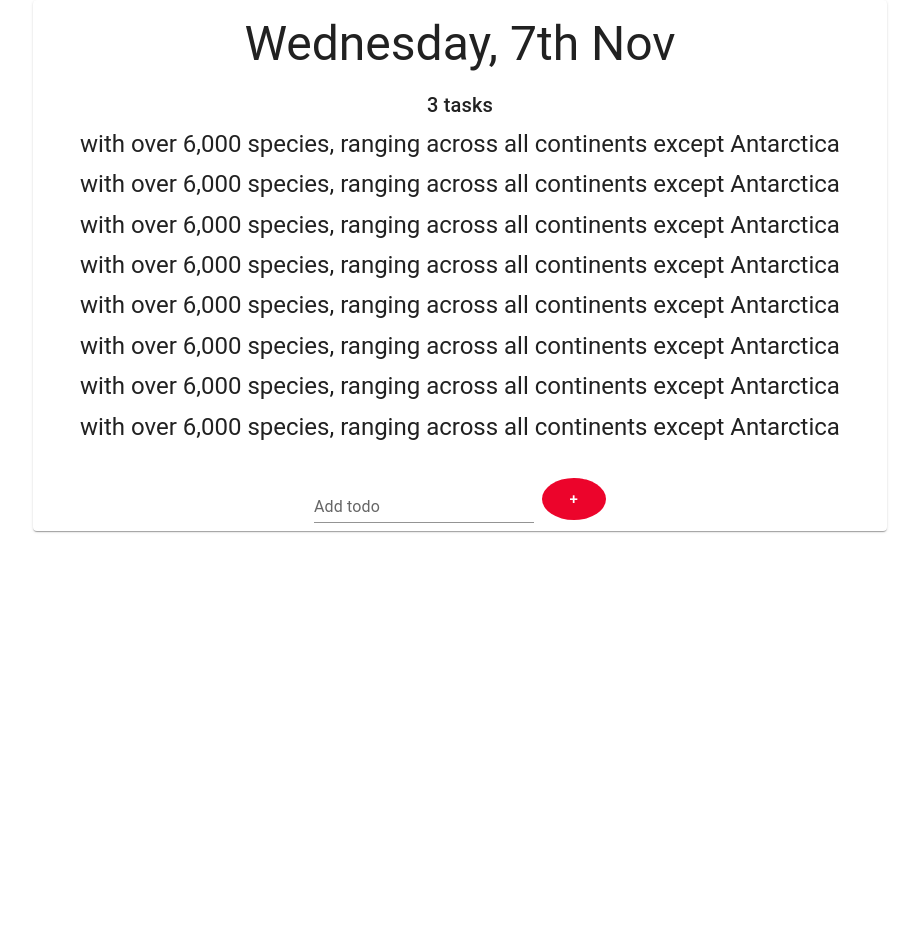
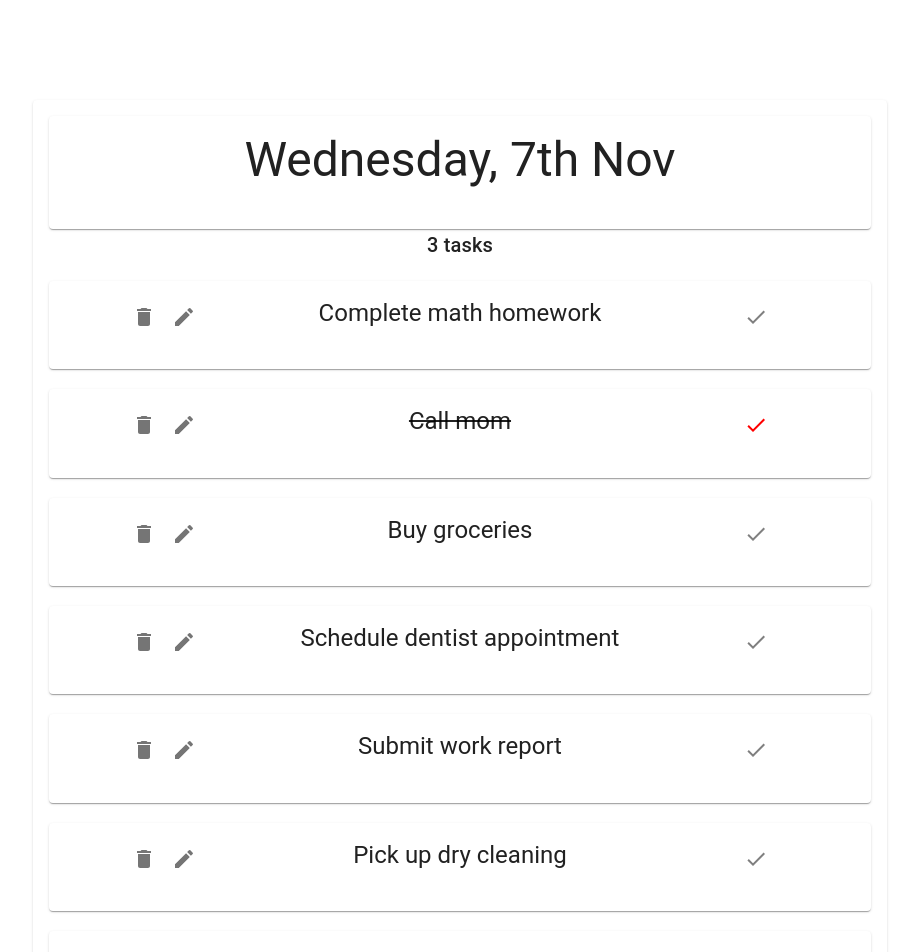
Before and after one commit to Dilaxn/OrelIT, a React (Create React App) app in the folder todo_client/: page / in a window 1280 px wide. Shown: the top 952 px of the page, without its empty margins (180-1099 px from the left). Before the commit the page ends 800 px from the top, so only its background shows below. Built offline with nearby package versions, Linux system fonts and the light colour scheme.

Commit message:
new task add , task delete, task get and update done for frontend level have to check and start to build backend

```diff
--- a/todo_client/package.json
+++ b/todo_client/package.json
@@ -38,7 +38,9 @@
   },
   "devDependencies": {
     "@material-ui/core": "^4.12.4",
+    "@material-ui/icons": "^4.11.3",
     "@material-ui/styles": "^4.11.5",
-    "@mui/material": "^5.11.14"
+    "@mui/material": "^5.11.14",
+    "prettier": "^2.8.7"
   }
 }
--- /dev/null
+++ b/todo_client/src/Atoms/TaskCard.js
@@ -0,0 +1,98 @@
+import * as React from 'react';
+import Card from '@mui/material/Card';
+import CardActions from '@mui/material/CardActions';
+import CardContent from '@mui/material/CardContent';
+import CardMedia from '@mui/material/CardMedia';
+import Button from '@mui/material/Button';
+import Typography from '@mui/material/Typography';
+import {Checkbox, FormControl, FormHelperText, Grid, Input, InputLabel} from "@material-ui/core";
+import {useEffect, useState} from "react";
+import IconButton from '@mui/material/IconButton';
+import CheckIcon from '@mui/icons-material/Check';
+import DeleteIcon from "@material-ui/icons/Delete";
+import EditIcon from '@mui/icons-material/Edit';
+
+
+export default function TaskCard(props) {
+
+    useEffect(() => {
+       setCompleted(props.completed)
+    }, []);
+const done = props.completed
+    const [editIndex, setEditIndex] = useState(-1);
+    const [completed, setCompleted] = useState(props.completed);
+
+    function handleEditClick() {
+        console.log("Edit clicked for task: ", props.task);
+        console.log("Task card clicked!", props.index);
+        setEditIndex(props.index);
+    }
+
+    function editFinished() {
+        console.log("Edit clicked for task: ", props.task);
+        console.log("Task card clicked!", props.index);
+        setEditIndex(-1);
+    }
+
+    function handleComplete() {
+        console.log("Edit clicked for task: ", props.task);
+        console.log("Task card clicked!", props.index);
+        setCompleted(!completed);
+    }
+
+    function handleChange(event) {
+
+        // console.log("selected event : ", event.target.value);
+    }
+
+    return (
+        <Card style={{marginTop:20}}>
+            <CardContent style={{textAlign:'center'}}>
+                {editIndex === props.index ? (
+                    <Grid container>
+
+                    <Grid item xs={9} style={{textAlign:'left'}}>
+                        <FormControl fullWidth>
+                            <InputLabel htmlFor="edit-task">Edit Task</InputLabel>
+                            <Input id="edit-task" defaultValue={props.task} />
+                            {/*<FormHelperText>Click outside the box to save changes</FormHelperText>*/}
+                        </FormControl>
+                    </Grid>
+                        <Grid item xs={3}>
+                            <Typography gutterBottom variant="h5" component="div" style={{textDecoration: completed ? 'line-through' : 'none'}}>
+                                <IconButton onClick={editFinished}>
+                                    <CheckIcon />
+                                </IconButton>
+                            </Typography>
+
+                        </Grid>
+                    </Grid>
+                    ) :(
+                <Grid container>
+                    <Grid item xs={3}>
+                        <IconButton onClick={props.onClick}>
+                            <DeleteIcon />
+                        </IconButton>
+                        <IconButton onClick={handleEditClick}>
+                            <EditIcon />
+                        </IconButton>
+                    </Grid>
+                    <Grid item xs={6}>
+                <Typography gutterBottom variant="h5" component="div" style={{textDecoration: completed ? 'line-through' : 'none'}}>
+                    {props.task}
+                </Typography>
+                    </Grid>
+                    <Grid item xs={3}>
+                        <Typography gutterBottom variant="h5" component="div" style={{textDecoration: done ? 'line-through' : 'none'}}>
+                            <IconButton onClick={handleComplete}>
+                                <CheckIcon style={{color:completed ? 'red' : 'grey'}}/>
+                            </IconButton>
+                        </Typography>
+
+                    </Grid>
+                </Grid>
+                    )}
+            </CardContent>
+        </Card>
+    );
+}
--- a/todo_client/src/Home.js
+++ b/todo_client/src/Home.js
@@ -7,57 +7,74 @@ import Button from '@mui/material/Button';
 import Typography from '@mui/material/Typography';
 import {FormControl, FormHelperText, Grid, InputLabel, TextField} from "@mui/material";
 import {Input} from "@mui/icons-material";
+import TaskCard from "./Atoms/TaskCard";
+import data from './MockData/tasks.json';
+import {useEffect, useState} from "react";
 
 export default function Home() {
+const [taskCollection,setTaskCollection] = useState(data)
+    const [newTask, setNewTask] = useState("");
+
+    // useEffect(() => {
+    //     setTaskCollection(data);
+    // }, []);
+
+    function handleClick(id) {
+        console.log("Task card clicked!", id);
+        const newTasks = taskCollection.tasks.filter((task) => task.id !== id);
+        setTaskCollection({ tasks: newTasks }); // update the task collection state
+        console.log(newTasks);
+    }
+    function handleClick2(index) {
+        console.log("Task card 222 clicked!", index);
+        const newTasks = [...taskCollection.tasks]; // create a new array copy
+        newTasks.splice(index, 1); // remove the task at the specified index
+        setTaskCollection({ tasks: newTasks }); // update the task collection state
+    }
+
+    // Function for handle new task
+    function handleAddTask() {
+        const newTaskObject = {
+            content: newTask,
+            completed: false
+        };
+        setTaskCollection(prevState => {
+            return { tasks: [...prevState.tasks, newTaskObject] };
+        });
+        setNewTask("");
+    }
+
     return (
         <Grid container>
         <Grid item xs={12} md={2} xl={3}/>
         <Grid item xs={12} md={8} xl={6}>
 
 
-        <Card sx={{ maxWidth: 1000 }}>
+        <Card sx={{ maxWidth: 1000 }} style={{marginTop:100, marginBottom:50}}>
 
             <CardContent style={{textAlign:'center'}}>
+                <Card >
+                <CardContent style={{textAlign:'center'}}>
                 <Typography gutterBottom variant="h3" component="div">
                     Wednesday, 7th Nov
                 </Typography>
+                    </CardContent>
+                </Card>
                 <Typography gutterBottom variant="h6" component="div">
                     3 tasks
                 </Typography>
-                <Typography gutterBottom variant="h5" component="div">
-                    with over 6,000
-                    species, ranging across all continents except Antarctica
-                </Typography>
-                <Typography gutterBottom variant="h5" component="div">
-                    with over 6,000
-                    species, ranging across all continents except Antarctica
-                </Typography><Typography gutterBottom variant="h5" component="div">
-                    with over 6,000
-                    species, ranging across all continents except Antarctica
-                </Typography>
-                <Typography gutterBottom variant="h5" component="div">
-                    with over 6,000
-                    species, ranging across all continents except Antarctica
-                </Typography><Typography gutterBottom variant="h5" component="div">
-                    with over 6,000
-                    species, ranging across all continents except Antarctica
-                </Typography>
-                <Typography gutterBottom variant="h5" component="div">
-                    with over 6,000
-                    species, ranging across all continents except Antarctica
-                </Typography><Typography gutterBottom variant="h5" component="div">
-                    with over 6,000
-                    species, ranging across all continents except Antarctica
-                </Typography>
-                <Typography gutterBottom variant="h5" component="div">
-                    with over 6,000
-                    species, ranging across all continents except Antarctica
-                </Typography>
+
+                {/*Here I map the all tasks with reusable component taskCard */}
+
+                {taskCollection &&  taskCollection.tasks.map((task, index) => (
+                    <TaskCard key={task.id} task={task.content} completed={task.completed}  onClick={() => handleClick(task.id)} onClick2={() => handleClick2(task.id)}/>
+                ))}
+
 
             </CardContent>
-            <CardActions style={{ justifyContent: 'center', alignItems: 'center' }}>
-                <TextField style={{ display: 'block' }} id="standard-basic" label="Add todo" variant="standard" />
-                <Button  style={{ display: 'block', borderRadius: '50%',border:1, borderWidth:1, backgroundColor:"#ec042b", color:"white" }} size="large" >+</Button>
+            <CardActions style={{ justifyContent: 'center', alignItems: 'center', padding:30 }}>
+                <TextField fullWidth style={{ display: 'block' }} id="standard-basic" label="Add todo" variant="standard" onChange={(event) => setNewTask(event.target.value)} />
+                <Button  style={{ display: 'block', borderRadius: '50%',border:1, borderWidth:1, backgroundColor:"#ec042b", color:"white" }} onClick={handleAddTask} size="large" >+</Button>
 
             </CardActions>
         </Card>
--- /dev/null
+++ b/todo_client/src/MockData/tasks.json
@@ -0,0 +1,54 @@
+{
+  "tasks": [
+    {
+      "id": 1,
+      "content": "Complete math homework",
+      "completed": false
+    },
+    {
+      "id": 2,
+      "content": "Call mom",
+      "completed": true
+    },
+    {
+      "id": 3,
+      "content": "Buy groceries",
+      "completed": false
+    },
+    {
+      "id": 4,
+      "content": "Schedule dentist appointment",
+      "completed": false
+    },
+    {
+      "id": 5,
+      "content": "Submit work report",
+      "completed": false
+    },
+    {
+      "id": 6,
+      "content": "Pick up dry cleaning",
+      "completed": false
+    },
+    {
+      "id": 7,
+      "content": "Practice guitar",
+      "completed": false
+    },
+    {
+      "id": 8,
+      "content": "Attend meeting",
+      "completed": false
+    },
+    {
+      "id": 9,
+      "content": "Run 5 miles",
+      "completed": false
+    },
+    {
+      "id": 10,
+      "content": "Read book",
+      "completed": false
+    }
+  ]
+}
```
Also changed, not shown: 1 other file (tests, documents, lock files or other folders).
